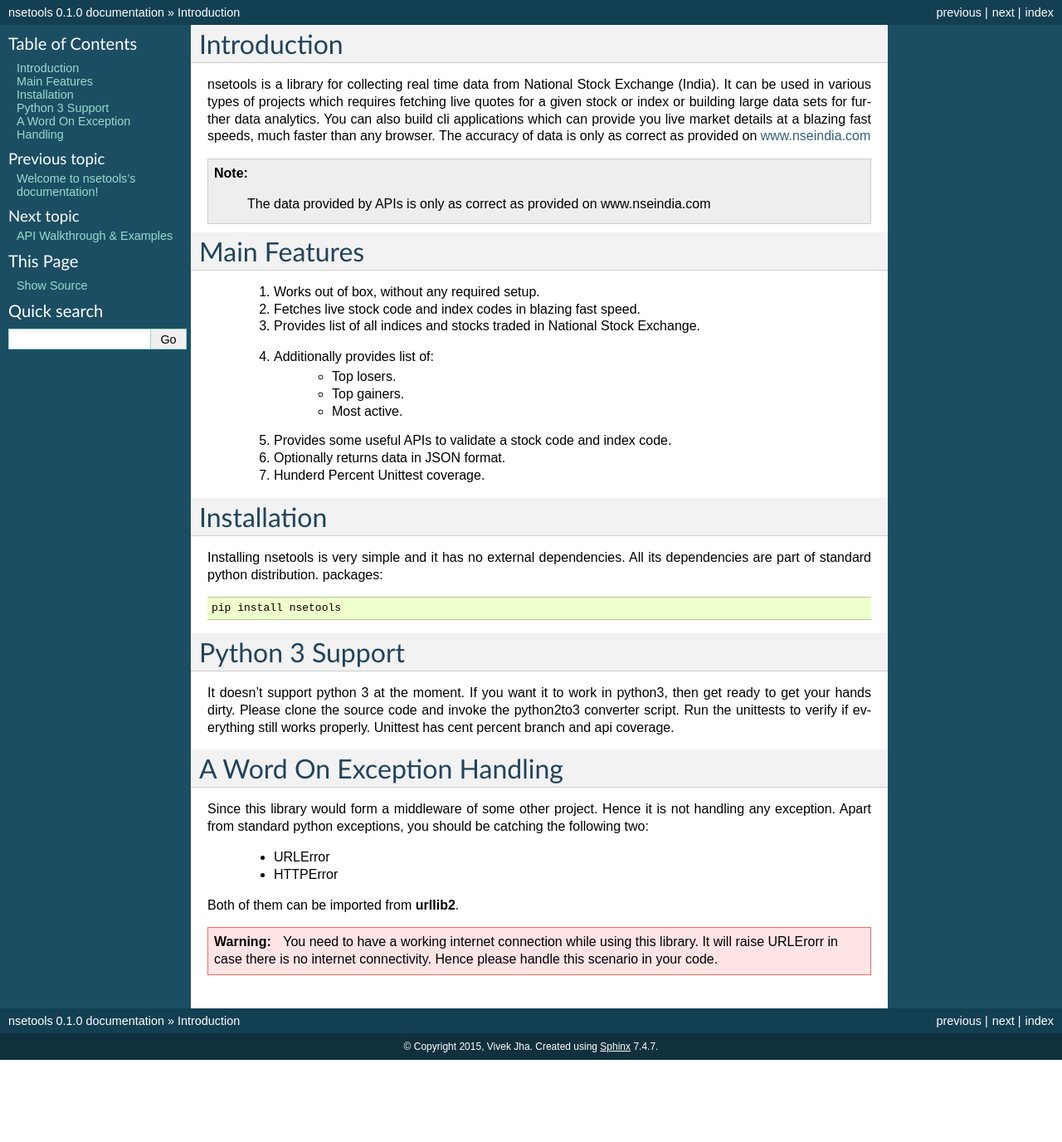
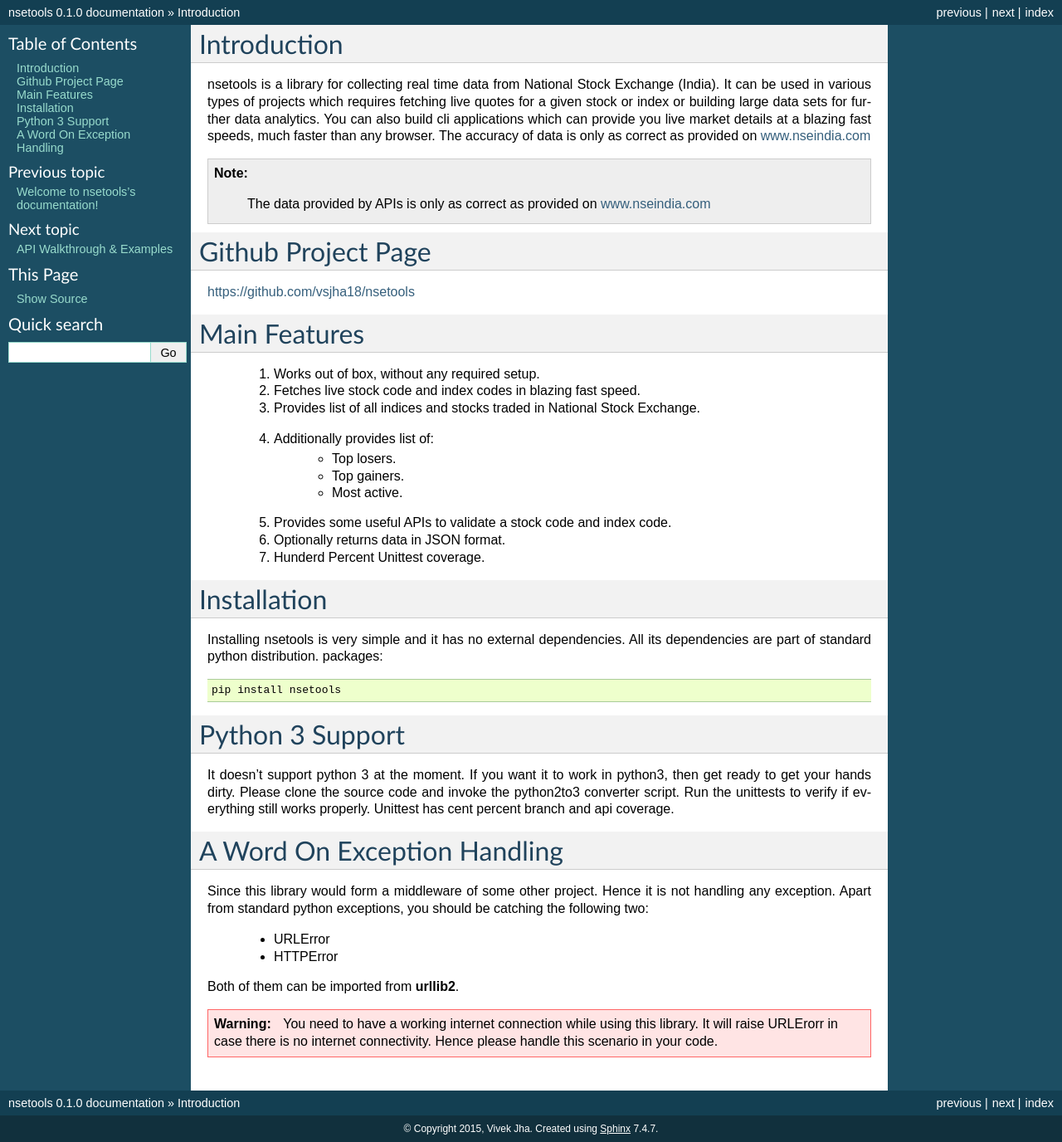
Before and after one commit to vsjha18/nsetools, a Sphinx documentation site: the page built from docs/source/introduction.rst, in a window 1280 px wide. Shown: the whole page at 83% size. Built offline with Sphinx 7.4.7, drawn with Linux system fonts in a browser that asks for light colours; before the commit the page ends 1277 px from its top, so only the background shows below that.

Commit message:
added docs

```diff
--- a/docs/source/introduction.rst
+++ b/docs/source/introduction.rst
@@ -8,9 +8,16 @@ applications which can provide you live market details at a blazing fast speeds,
 than any browser. The accuracy of data is only as correct as provided on `www.nseindia.com`_
 
 .. note::
-    The data provided by APIs is only as correct as provided on www.nseindia.com
+    The data provided by APIs is only as correct as provided on `www.nseindia.com`_
 
- .. _`www.nseindia.com`: www.nseindia.com
+ .. _www.nseindia.com: www.nseindia.com
+
+Github Project Page
+===================
+
+`https://github.com/vsjha18/nsetools`_
+
+.. _https://github.com/vsjha18/nsetools: https://github.com/vsjha18/nsetools
 
 Main Features
 =============
```
